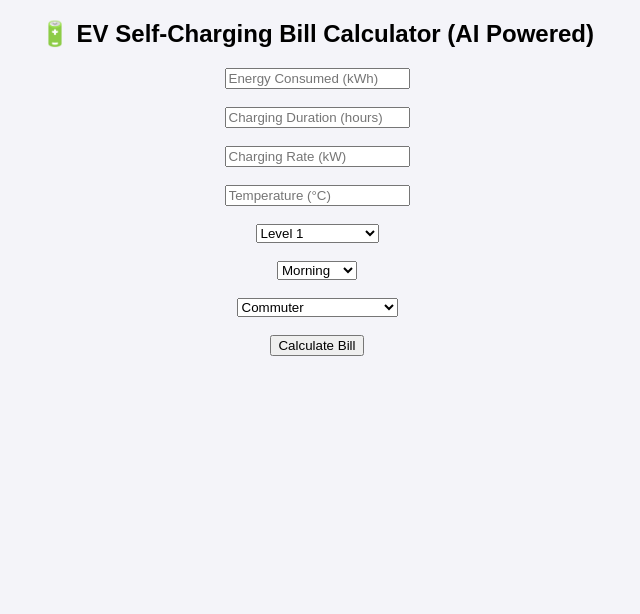
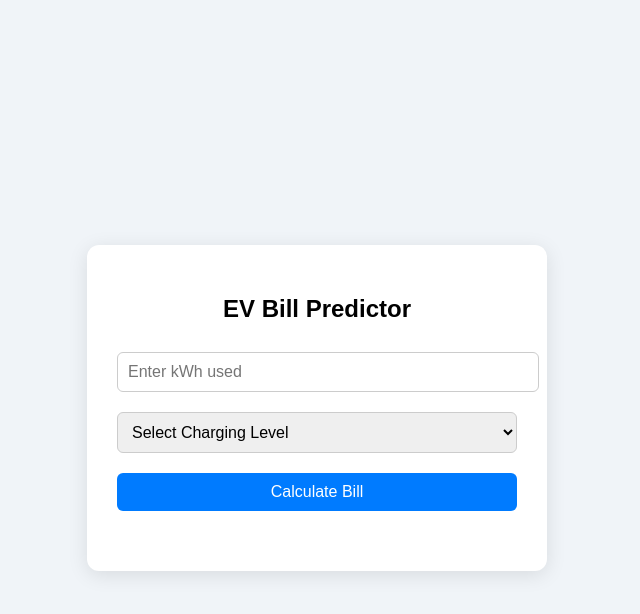
Before and after one commit to akandik/ev-bill-predictor, a plain HTML site: page index.html in a window 1280 px wide. Shown: the whole page, without its empty margins (323-963 px from the left). Drawn offline with Linux system fonts and the light colour scheme.

Commit message:
Refactor EV Charging Bill Predictor HTML and JS
Updated the HTML structure and improved the bill calculation logic. Added input validation and dynamic rate calculation based on charging level.

```diff
--- a/index.html
+++ b/index.html
@@ -1,50 +1,88 @@
 <!DOCTYPE html>
-<html>
+<html lang="en">
 <head>
-    <title>EV Charging Bill Predictor</title>
+  <meta charset="UTF-8">
+  <meta name="viewport" content="width=device-width, initial-scale=1.0">
+  <title>EV Bill Predictor</title>
+  <style>
+    body {
+      font-family: Arial, sans-serif;
+      background: #f0f4f8;
+      display: flex;
+      justify-content: center;
+      align-items: center;
+      height: 100vh;
+    }
+    .container {
+      background: white;
+      padding: 30px;
+      border-radius: 12px;
+      box-shadow: 0 4px 20px rgba(0,0,0,0.1);
+      text-align: center;
+      max-width: 400px;
+      width: 100%;
+    }
+    input, select, button {
+      padding: 10px;
+      margin: 10px 0;
+      width: 100%;
+      border-radius: 6px;
+      border: 1px solid #ccc;
+      font-size: 16px;
+    }
+    button {
+      background: #007BFF;
+      color: white;
+      border: none;
+      cursor: pointer;
+    }
+    button:hover {
+      background: #0056b3;
+    }
+    #output {
+      margin-top: 20px;
+      font-weight: bold;
+      font-size: 18px;
+      color: #333;
+    }
+  </style>
 </head>
-<body style="font-family: Arial; text-align:center; background-color:#f4f4f9;">
-    <h2>🔋 EV Self-Charging Bill Calculator (AI Powered)</h2>
-    <form action="/predict" method="post">
-        <input type="text" name="energy" placeholder="Energy Consumed (kWh)" required><br><br>
-        <input type="text" name="duration" placeholder="Charging Duration (hours)" required><br><br>
-        <input type="text" name="rate" placeholder="Charging Rate (kW)" required><br><br>
-        <input type="text" name="temperature" placeholder="Temperature (°C)" required><br><br>
+<body>
+  <div class="container">
+    <h2>EV Bill Predictor</h2>
+    <input type="number" id="usage" placeholder="Enter kWh used" min="0" />
+    <select id="charging-level">
+      <option value="">Select Charging Level</option>
+      <option value="1">Level 1 (Slow)</option>
+      <option value="2">Level 2 (Medium)</option>
+      <option value="3">DC Fast</option>
+    </select>
+    <button id="calculate-btn">Calculate Bill</button>
+    <p id="output"></p>
+  </div>
 
-        <select name="charger" required>
-            <option>Level 1</option>
-            <option>Level 2</option>
-            <option>DC Fast Charger</option>
-        </select><br><br>
+  <script>
+    document.getElementById('calculate-btn').addEventListener('click', function(event) {
+      event.preventDefault();
 
-        <select name="time" required>
-            <option>Morning</option>
-            <option>Afternoon</option>
-            <option>Evening</option>
-            <option>Night</option>
-        </select><br><br>
+      const usage = Number(document.getElementById('usage').value);
+      const level = Number(document.getElementById('charging-level').value);
 
-        <select name="user" required>
-            <option>Commuter</option>
-            <option>Casual Driver</option>
-            <option>Long-Distance Traveler</option>
-        </select><br><br>
+      if (!usage || !level) {
+        alert("Please enter all inputs!");
+        return;
+      }
 
-        <button id="calculate-btn">Calculate Bill</button>
+      // Define rates per kWh for each level
+      let rate = 0;
+      if (level === 1) rate = 5;      // Level 1
+      else if (level === 2) rate = 8; // Level 2
+      else if (level === 3) rate = 12;// DC Fast
 
-<script>
-document.getElementById('calculate-btn').addEventListener('click', function(event) {
-    event.preventDefault();
-    calculateBill();
-});
+      const bill = usage * rate;
 
-function calculateBill() {
-    // Example: fetch values from input fields and calculate
-    const usage = Number(document.getElementById('usage').value);
-    const rate = 10; // example
-    alert(`Your estimated bill is ₹${usage * rate}`);
-}
-</script>
-
+      document.getElementById('output').innerText = `Estimated Bill: ₹${bill.toFixed(2)}`;
+    });
+  </script>
 </body>
 </html>
```
